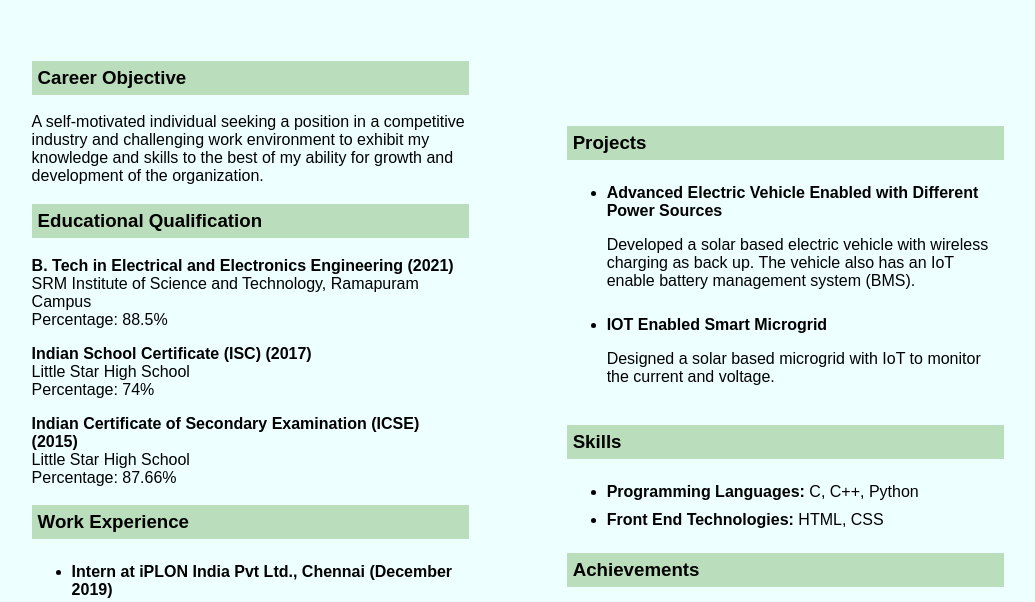
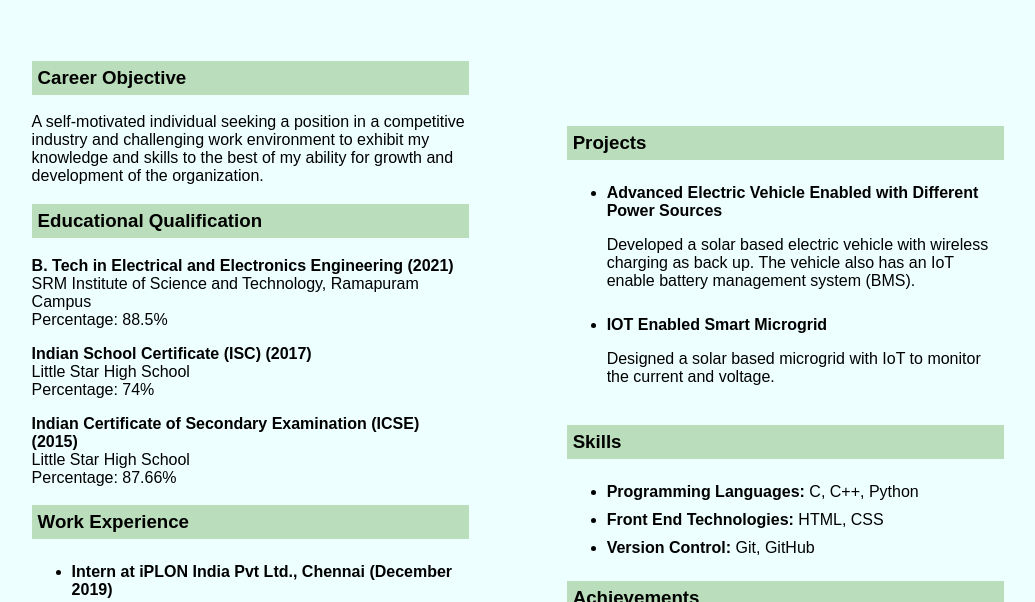
Before and after one commit to ritusantra/ritusantra.github.io, a plain HTML site: page index.html in a window 1280 px wide. Shown: the part 176-778 px from the top of the page, without its empty margins (122-1157 px from the left). Drawn offline with Linux system fonts and the light colour scheme.

Commit message:
Update index.html

```diff
--- a/index.html
+++ b/index.html
@@ -61,6 +61,7 @@
     <ul>
         <li><span class="prg"> Programming Languages:</span> C, C++, Python</li>
         <li><span class="prg">Front End Technologies: </span>HTML, CSS</li>
+        <li><span class="prg">Version Control:</span> Git, GitHub </li>
     </ul>
         <h3>Achievements</h3>
         <ul>
```
